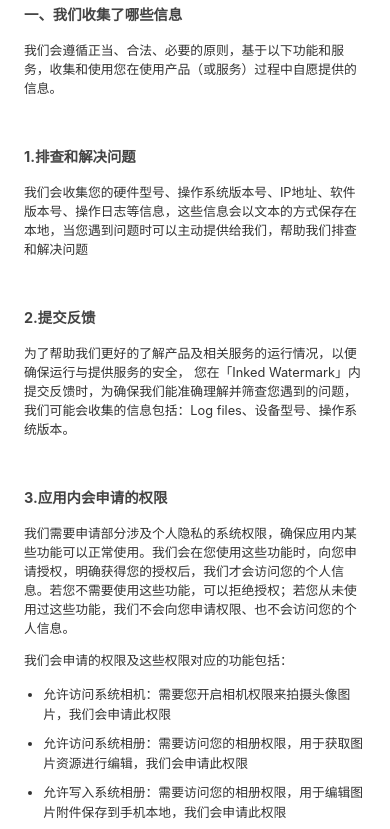
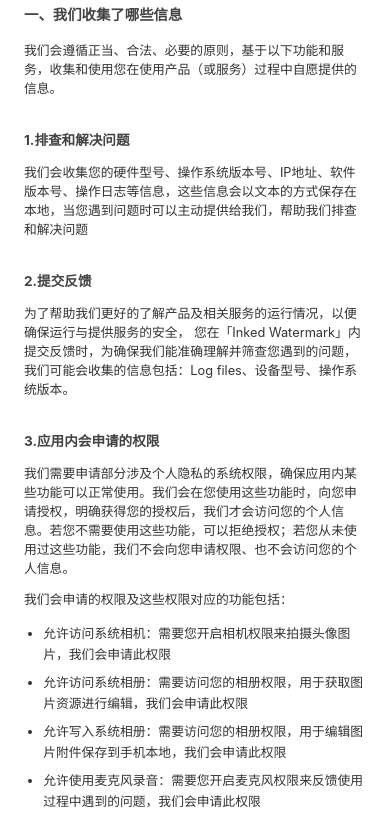
Before and after one commit to danzel-duan/watermark-app-Policy, a plain HTML site: page watermark/privacy_policy.html in a window 390 px wide. Shown: the part 1120-1949 px from the top of the page. Drawn offline with Linux system fonts and the light colour scheme.

Commit message:
隐私政策更新1

```diff
--- a/watermark/privacy_policy.html
+++ b/watermark/privacy_policy.html
@@ -73,10 +73,10 @@
         }
 
         h2 {
-            font-size: 0.8rem;
+            font-size: 0.85rem;
             text-align: left;
-            margin-top: 3rem;
-            margin-bottom: 1rem;
+            margin-top: 2rem;
+            margin-bottom: 0.5rem;
             color: #444;
         }
 
@@ -136,9 +136,11 @@
             .container {
                 padding: 1rem;
             }
-            h1,
+            h1 {
+                font-size: 0.9rem;
+            }
             h2 {
-                font-size: 0.9rem;
+                font-size: 0.85rem;
             }
         }
     </style>
```
